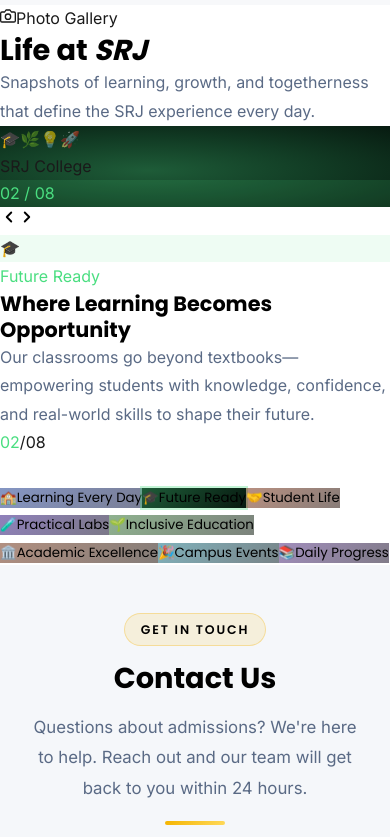
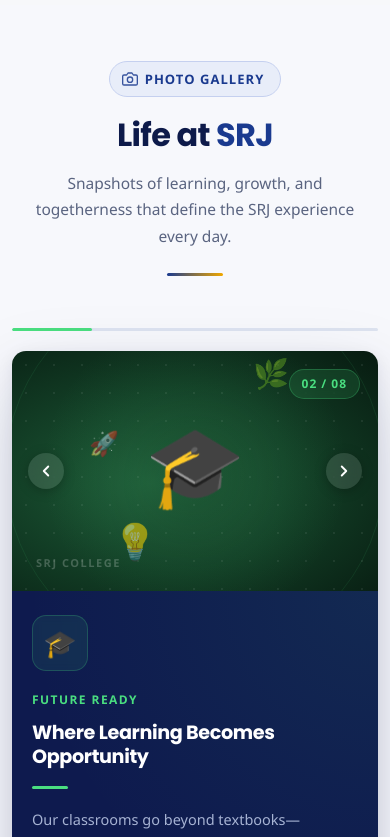
Before and after one commit to Pranay-Bhaskar/SRJ_Degree_college, a React (Vite) app in the folder frontend/: page / in a window 390 px wide. Shown: the part 3260-4097 px from the top of the page. Built offline with nearby package versions, Linux system fonts and the light colour scheme.

Commit message:
Updated Gallery.css for improved styling and layout
Refactor gallery styles to enhance layout and design.

```diff
--- a/frontend/src/components/Gallery.css
+++ b/frontend/src/components/Gallery.css
@@ -1,168 +1,512 @@
-/* ─── Gallery ───────────────────────────────────────────────── */
-.gallery__filters {
-  display: flex;
-  justify-content: center;
-  gap: 12px;
-  margin-bottom: 40px;
-  flex-wrap: wrap;
+/* ═══════════════════════════════════════════════
+   GALLERY — SRJ College
+   Full-width immersive carousel, dark navy theme
+═══════════════════════════════════════════════ */
+
+/* ── Section wrapper ── */
+.glry-section {
+  width: 100%;
+  background: #f7f8fc;
+  padding: 80px 0 96px;
+  overflow: hidden;
+  font-family: "Georgia", "Times New Roman", serif;
 }
 
-.gallery__filter-btn {
-  padding: 9px 24px;
-  border-radius: var(--radius-full);
-  border: 2px solid var(--border-light);
-  background: var(--white);
-  color: var(--text-muted);
-  font-size: 0.88rem;
-  font-weight: 600;
-  font-family: var(--font-primary);
-  transition: var(--transition);
-  cursor: pointer;
-}
-[data-theme="dark"] .gallery__filter-btn {
-  background: var(--bg-card);
-  border-color: rgba(255,255,255,0.1);
-  color: var(--text-muted);
-}
-.gallery__filter-btn:hover {
-  border-color: var(--primary);
-  color: var(--primary);
-}
-.gallery__filter-btn.active {
-  background: var(--grad-hero);
-  border-color: transparent;
-  color: var(--white);
-  box-shadow: 0 4px 14px rgba(31,42,109,0.25);
+/* ── Header ── */
+.glry-header {
+  text-align: center;
+  padding: 0 20px 52px;
+  max-width: 680px;
+  margin: 0 auto;
 }
 
-/* Grid */
-.gallery__grid {
-  display: grid;
-  grid-template-columns: repeat(4, 1fr);
-  gap: 16px;
+.glry-pill {
+  display: inline-flex;
+  align-items: center;
+  gap: 7px;
+  font-family: "Segoe UI", Arial, sans-serif;
+  font-size: 13px;
+  font-weight: 600;
+  letter-spacing: 0.08em;
+  text-transform: uppercase;
+  color: #1a3a8f;
+  background: #e8edf9;
+  border: 1px solid #c5d0ef;
+  border-radius: 999px;
+  padding: 6px 16px 6px 12px;
+  margin-bottom: 20px;
+}
+.glry-pill svg {
+  flex-shrink: 0;
+  opacity: 0.85;
 }
 
-.gallery__item {
+.glry-title {
+  font-size: clamp(2rem, 5vw, 3.2rem);
+  font-weight: 700;
+  color: #0d1a4a;
+  line-height: 1.15;
+  margin: 0 0 16px;
+  letter-spacing: -0.02em;
+}
+.glry-title em {
+  font-style: normal;
+  color: #1a3a8f;
+}
+
+.glry-sub {
+  font-family: "Segoe UI", Arial, sans-serif;
+  font-size: 15.5px;
+  color: #5a6480;
+  line-height: 1.7;
+  margin: 0 0 24px;
+}
+
+.glry-rule {
+  width: 56px;
+  height: 3px;
+  background: linear-gradient(90deg, #1a3a8f, #f0a800);
+  border-radius: 99px;
+  margin: 0 auto;
+}
+
+/* ── Carousel wrapper ── */
+.glry-carousel-wrap {
+  max-width: 1240px;
+  margin: 0 auto;
+  padding: 0 24px;
+}
+
+/* Progress bar */
+.glry-progress-track {
+  height: 3px;
+  background: #dde3f0;
+  border-radius: 99px;
+  margin-bottom: 20px;
+  overflow: hidden;
+}
+.glry-progress-fill {
+  height: 100%;
+  border-radius: 99px;
+  transition: width 0.1s linear;
+}
+
+/* ── Main carousel row ── */
+.glry-carousel {
+  display: grid;
+  grid-template-columns: 1fr 420px;
+  border-radius: 20px;
+  overflow: hidden;
+  box-shadow:
+    0 32px 80px rgba(10, 20, 70, 0.18),
+    0 4px 16px rgba(10, 20, 70, 0.08);
+  min-height: 420px;
+}
+
+/* ── Visual (left) ── */
+.glry-visual {
   position: relative;
-  border-radius: var(--radius-md);
   overflow: hidden;
-  aspect-ratio: 1;
-  box-shadow: var(--shadow-sm);
+  min-height: 380px;
+}
+
+.glry-slide-bg {
+  position: absolute;
+  inset: 0;
+  display: flex;
+  align-items: center;
+  justify-content: center;
+  transition: background 0.6s ease;
+}
+
+/* Rings */
+.glry-ring {
+  position: absolute;
+  border-radius: 50%;
+  border: 1px solid transparent;
+  pointer-events: none;
+}
+.glry-ring--a {
+  width: 380px;
+  height: 380px;
+  top: 50%;
+  left: 50%;
+  transform: translate(-50%, -50%);
+}
+.glry-ring--b {
+  width: 540px;
+  height: 540px;
+  top: 50%;
+  left: 50%;
+  transform: translate(-50%, -50%);
+}
+.glry-ring--c {
+  width: 700px;
+  height: 700px;
+  top: 50%;
+  left: 50%;
+  transform: translate(-50%, -50%);
+}
+
+/* Dot-grid overlay */
+.glry-dots-grid {
+  position: absolute;
+  inset: 0;
+  background-image: radial-gradient(circle, rgba(255, 255, 255, 0.07) 1px, transparent 1px);
+  background-size: 28px 28px;
+  pointer-events: none;
+}
+
+/* Glow */
+.glry-glow {
+  position: absolute;
+  inset: 0;
+  pointer-events: none;
+}
+
+/* Emoji stage */
+.glry-emoji-stage {
+  position: relative;
+  display: flex;
+  align-items: center;
+  justify-content: center;
+}
+
+.glry-emoji-main {
+  font-size: clamp(7rem, 14vw, 11rem);
+  display: block;
+  filter: drop-shadow(0 12px 36px rgba(0, 0, 0, 0.35));
+  user-select: none;
+  animation: glry-float 4s ease-in-out infinite;
+}
+
+@keyframes glry-float {
+  0%, 100% { transform: translateY(0px) rotate(-1deg); }
+  50%       { transform: translateY(-10px) rotate(1deg); }
+}
+
+/* Floating accent emojis */
+.glry-float-emoji {
+  position: absolute;
+  font-size: 2rem;
+  opacity: 0.55;
+  pointer-events: none;
+  user-select: none;
+  animation: glry-orbit 6s ease-in-out infinite;
+}
+.glry-float-emoji--0 {
+  top: -48px;
+  right: -40px;
+  animation-delay: 0s;
+  font-size: 1.7rem;
+}
+.glry-float-emoji--1 {
+  bottom: -32px;
+  left: -32px;
+  animation-delay: 1.2s;
+  font-size: 2.2rem;
+}
+.glry-float-emoji--2 {
+  top: 20px;
+  left: -56px;
+  animation-delay: 2.4s;
+  font-size: 1.5rem;
+}
+
+@keyframes glry-orbit {
+  0%, 100% { transform: translate(0, 0) scale(1); }
+  33%       { transform: translate(4px, -6px) scale(1.08); }
+  66%       { transform: translate(-4px, 4px) scale(0.94); }
+}
+
+/* Watermark */
+.glry-watermark {
+  position: absolute;
+  bottom: 18px;
+  left: 24px;
+  font-family: "Segoe UI", sans-serif;
+  font-size: 11px;
+  font-weight: 600;
+  letter-spacing: 0.14em;
+  text-transform: uppercase;
+  color: rgba(255, 255, 255, 0.22);
+  user-select: none;
+}
+
+/* Slide number badge (top-right of visual) */
+.glry-badge {
+  position: absolute;
+  top: 18px;
+  right: 18px;
+  font-family: "Segoe UI", monospace, sans-serif;
+  font-size: 12px;
+  font-weight: 700;
+  letter-spacing: 0.08em;
+  border: 1px solid;
+  border-radius: 999px;
+  padding: 4px 12px;
+  backdrop-filter: blur(6px);
+}
+
+/* Arrows */
+.glry-arrow {
+  position: absolute;
+  top: 50%;
+  transform: translateY(-50%);
+  width: 44px;
+  height: 44px;
+  border-radius: 50%;
+  border: none;
+  background: rgba(255, 255, 255, 0.12);
+  backdrop-filter: blur(8px);
+  color: #fff;
+  display: flex;
+  align-items: center;
+  justify-content: center;
   cursor: pointer;
+  z-index: 10;
+  transition: background 0.2s, transform 0.2s;
+  box-shadow: 0 2px 12px rgba(0, 0, 0, 0.25);
 }
-.gallery__item:nth-child(3n) { aspect-ratio: 1/1.2; }
-.gallery__item:nth-child(5n) { aspect-ratio: 1.2/1; }
+.glry-arrow:hover {
+  background: rgba(255, 255, 255, 0.25);
+  transform: translateY(-50%) scale(1.08);
+}
+.glry-arrow--prev { left: 16px; }
+.glry-arrow--next { right: 16px; }
 
-.gallery__placeholder {
-  width: 100%;
-  height: 100%;
+/* ── Info Panel (right) ── */
+.glry-panel {
+  position: relative;
+  background: #0e1a4e;
+  padding: 44px 36px;
+  display: flex;
+  flex-direction: column;
+  justify-content: center;
+  overflow: hidden;
+}
+
+.glry-panel-glow {
+  position: absolute;
+  inset: 0;
+  pointer-events: none;
+  transition: background 0.6s ease;
+}
+
+.glry-panel-content {
+  position: relative;
+  z-index: 1;
+  display: flex;
+  flex-direction: column;
+  gap: 0;
+}
+
+/* Icon box */
+.glry-icon-box {
+  width: 56px;
+  height: 56px;
+  border-radius: 14px;
+  border: 1px solid;
+  display: flex;
+  align-items: center;
+  justify-content: center;
+  margin-bottom: 18px;
+  backdrop-filter: blur(4px);
+  transition: background 0.4s, border-color 0.4s;
+}
+.glry-icon {
+  font-size: 1.65rem;
+}
+
+/* Category label */
+.glry-category {
+  font-family: "Segoe UI", Arial, sans-serif;
+  font-size: 12px;
+  font-weight: 700;
+  letter-spacing: 0.12em;
+  text-transform: uppercase;
+  margin: 0 0 10px;
+  transition: color 0.4s;
+}
+
+/* Slide heading */
+.glry-heading {
+  font-size: clamp(1.3rem, 2.5vw, 1.75rem);
+  font-weight: 700;
+  color: #fff;
+  line-height: 1.28;
+  letter-spacing: -0.02em;
+  margin: 0 0 16px;
+}
+
+/* Accent rule */
+.glry-accent-rule {
+  width: 36px;
+  height: 3px;
+  border-radius: 99px;
+  margin-bottom: 18px;
+  transition: background 0.4s;
+}
+
+/* Body copy */
+.glry-body {
+  font-family: "Segoe UI", Arial, sans-serif;
+  font-size: 14.5px;
+  color: rgba(200, 212, 240, 0.82);
+  line-height: 1.72;
+  margin: 0 0 32px;
+}
+
+/* Footer row */
+.glry-footer {
+  display: flex;
+  align-items: center;
+  gap: 20px;
+}
+
+.glry-counter {
+  display: flex;
+  align-items: baseline;
+  gap: 5px;
+  font-family: "Segoe UI", monospace, sans-serif;
+  font-weight: 700;
+}
+.glry-counter-curr {
+  font-size: 1.5rem;
+  line-height: 1;
+  transition: color 0.4s;
+}
+.glry-counter-sep {
+  color: rgba(255, 255, 255, 0.3);
+  font-size: 1.1rem;
+}
+.glry-counter-total {
+  color: rgba(255, 255, 255, 0.35);
+  font-size: 1rem;
+}
+
+/* Dot indicators */
+.glry-dots {
+  display: flex;
+  align-items: center;
+  gap: 7px;
+}
+.glry-dot {
+  width: 8px;
+  height: 8px;
+  border-radius: 50%;
+  background: rgba(255, 255, 255, 0.22);
+  border: none;
+  cursor: pointer;
+  padding: 0;
+  transition: background 0.3s, transform 0.3s, width 0.3s;
+}
+.glry-dot--active {
+  width: 24px;
+  border-radius: 99px;
+  transform: none;
+}
+
+/* ── Thumbnail strip ── */
+.glry-thumbs {
+  display: flex;
+  gap: 10px;
+  margin-top: 18px;
+  overflow-x: auto;
+  padding-bottom: 4px;
+  scrollbar-width: none;
+}
+.glry-thumbs::-webkit-scrollbar { display: none; }
+
+.glry-thumb {
+  flex-shrink: 0;
   display: flex;
   flex-direction: column;
   align-items: center;
   justify-content: center;
-  gap: 8px;
-  transition: var(--transition);
+  gap: 5px;
+  width: 90px;
+  min-height: 72px;
+  border-radius: 12px;
+  border: 1.5px solid rgba(255, 255, 255, 0.1);
+  background: transparent;
+  cursor: pointer;
+  padding: 10px 6px;
+  transition: transform 0.2s, box-shadow 0.25s, border-color 0.3s, opacity 0.2s;
+  opacity: 0.62;
 }
-.gallery__item:hover .gallery__placeholder {
-  transform: scale(1.05);
+.glry-thumb:hover {
+  opacity: 0.88;
+  transform: translateY(-2px);
 }
-.gallery__placeholder-emoji {
-  font-size: 3rem;
-  filter: drop-shadow(0 4px 12px rgba(0,0,0,0.3));
+.glry-thumb--active {
+  opacity: 1;
+  transform: translateY(-3px);
 }
-.gallery__placeholder-label {
-  color: rgba(255,255,255,0.8);
-  font-size: 0.75rem;
+.glry-thumb-emoji {
+  font-size: 1.5rem;
+  line-height: 1;
+}
+.glry-thumb-label {
+  font-family: "Segoe UI", Arial, sans-serif;
+  font-size: 9.5px;
   font-weight: 600;
+  letter-spacing: 0.06em;
+  text-transform: uppercase;
+  color: rgba(255, 255, 255, 0.7);
   text-align: center;
-  padding: 0 8px;
-}
-
-/* Overlay */
-.gallery__item-overlay {
-  position: absolute;
-  inset: 0;
-  background: linear-gradient(to top, rgba(31,42,109,0.85) 0%, transparent 50%);
-  display: flex;
-  flex-direction: column;
-  align-items: flex-start;
-  justify-content: flex-end;
-  padding: 14px;
-  opacity: 0;
-  transition: var(--transition);
-}
-.gallery__item:hover .gallery__item-overlay { opacity: 1; }
-.gallery__item-alt {
-  color: var(--white);
-  font-size: 0.82rem;
-  font-weight: 600;
-  margin-top: 4px;
   line-height: 1.3;
 }
 
-/* Lightbox */
-.lightbox {
-  position: fixed;
-  inset: 0;
-  background: rgba(0,0,0,0.85);
-  z-index: 9999;
-  display: flex;
-  align-items: center;
-  justify-content: center;
-  padding: 24px;
-  backdrop-filter: blur(6px);
+/* ═══════════════════════════════════════════════
+   RESPONSIVE
+═══════════════════════════════════════════════ */
+
+@media (max-width: 900px) {
+  .glry-carousel {
+    grid-template-columns: 1fr;
+    grid-template-rows: 300px auto;
   }
-.lightbox__content {
-  position: relative;
-  max-width: 600px;
-  width: 100%;
-  background: var(--white);
-  border-radius: var(--radius-xl);
-  overflow: hidden;
-  box-shadow: var(--shadow-lg);
+  .glry-visual {
+    min-height: 300px;
   }
-[data-theme="dark"] .lightbox__content { background: var(--bg-card); }
-.lightbox__img {
-  width: 100%;
-  aspect-ratio: 16/9;
-  display: flex;
-  align-items: center;
-  justify-content: center;
+  .glry-panel {
+    padding: 32px 28px;
   }
-.lightbox__caption {
-  padding: 20px 24px;
-  display: flex;
-  align-items: center;
-  gap: 12px;
+  .glry-emoji-main {
+    font-size: 6rem;
   }
-.lightbox__caption h4 {
-  font-size: 1rem;
-  font-weight: 700;
-  color: var(--primary);
-  flex: 1;
 }
-.lightbox__close {
-  position: absolute;
-  top: 12px;
-  right: 12px;
+
+@media (max-width: 600px) {
+  .glry-section {
+    padding: 56px 0 72px;
+  }
+  .glry-carousel-wrap {
+    padding: 0 12px;
+  }
+  .glry-carousel {
+    border-radius: 14px;
+    grid-template-rows: 240px auto;
+  }
+  .glry-visual {
+    min-height: 240px;
+  }
+  .glry-emoji-main {
+    font-size: 5rem;
+  }
+  .glry-panel {
+    padding: 24px 20px;
+  }
+  .glry-heading {
+    font-size: 1.2rem;
+  }
+  .glry-thumb {
+    width: 76px;
+    min-height: 62px;
+  }
+  .glry-arrow {
     width: 36px;
     height: 36px;
-  border-radius: 50%;
-  background: rgba(0,0,0,0.4);
-  color: var(--white);
-  display: flex;
-  align-items: center;
-  justify-content: center;
-  transition: var(--transition);
-  cursor: pointer;
   }
-.lightbox__close:hover { background: var(--urgent); }
-
-/* ─── Responsive ────────────────────────────────────────────── */
-@media (max-width: 900px) {
-  .gallery__grid { grid-template-columns: repeat(2, 1fr); }
-  .gallery__item:nth-child(n) { aspect-ratio: 1; }
 }
-@media (max-width: 480px) {
-  .gallery__grid { grid-template-columns: repeat(2, 1fr); gap: 10px; }
-}
```
Lines whose indentation alone changed are shown as unchanged.
